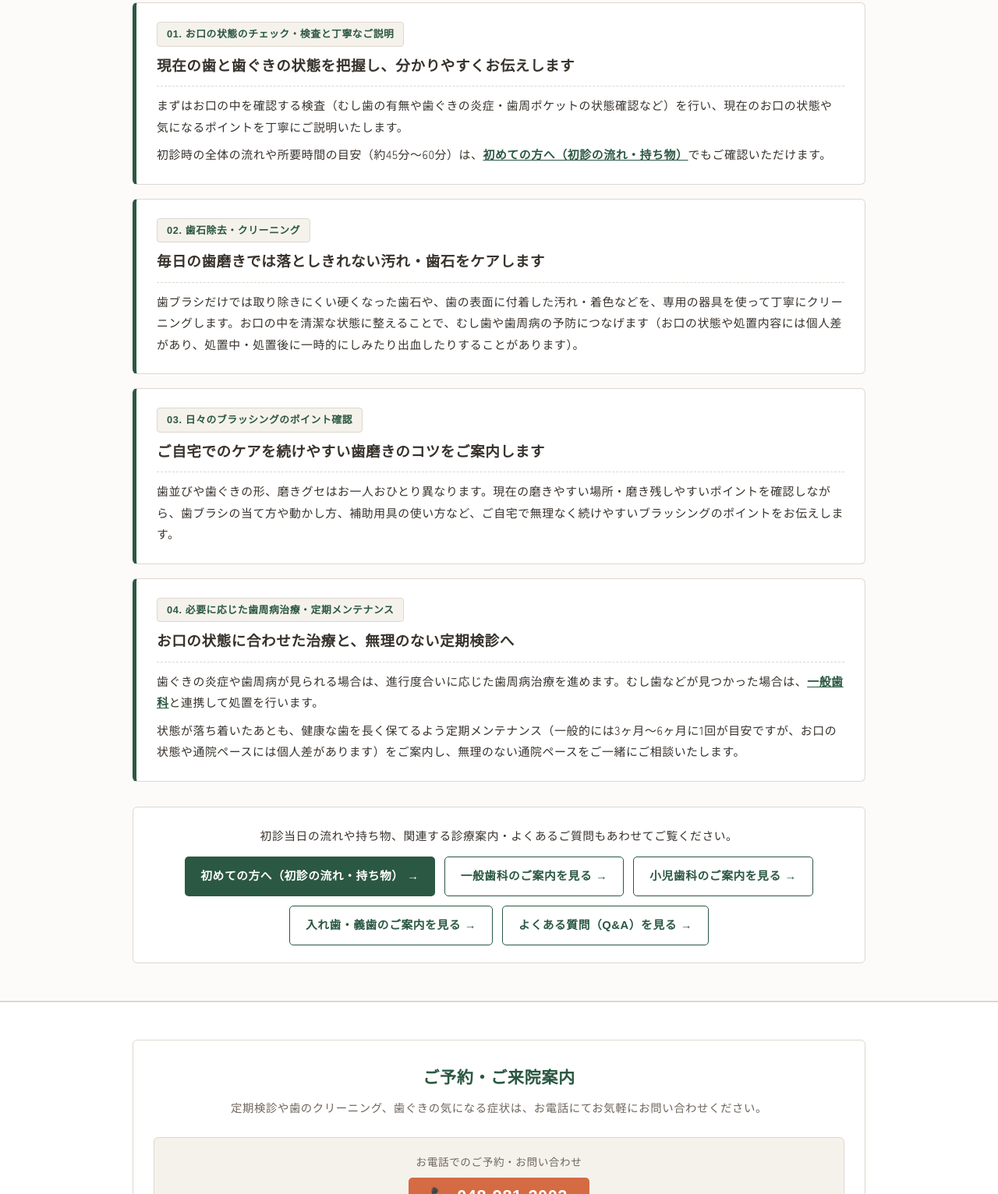
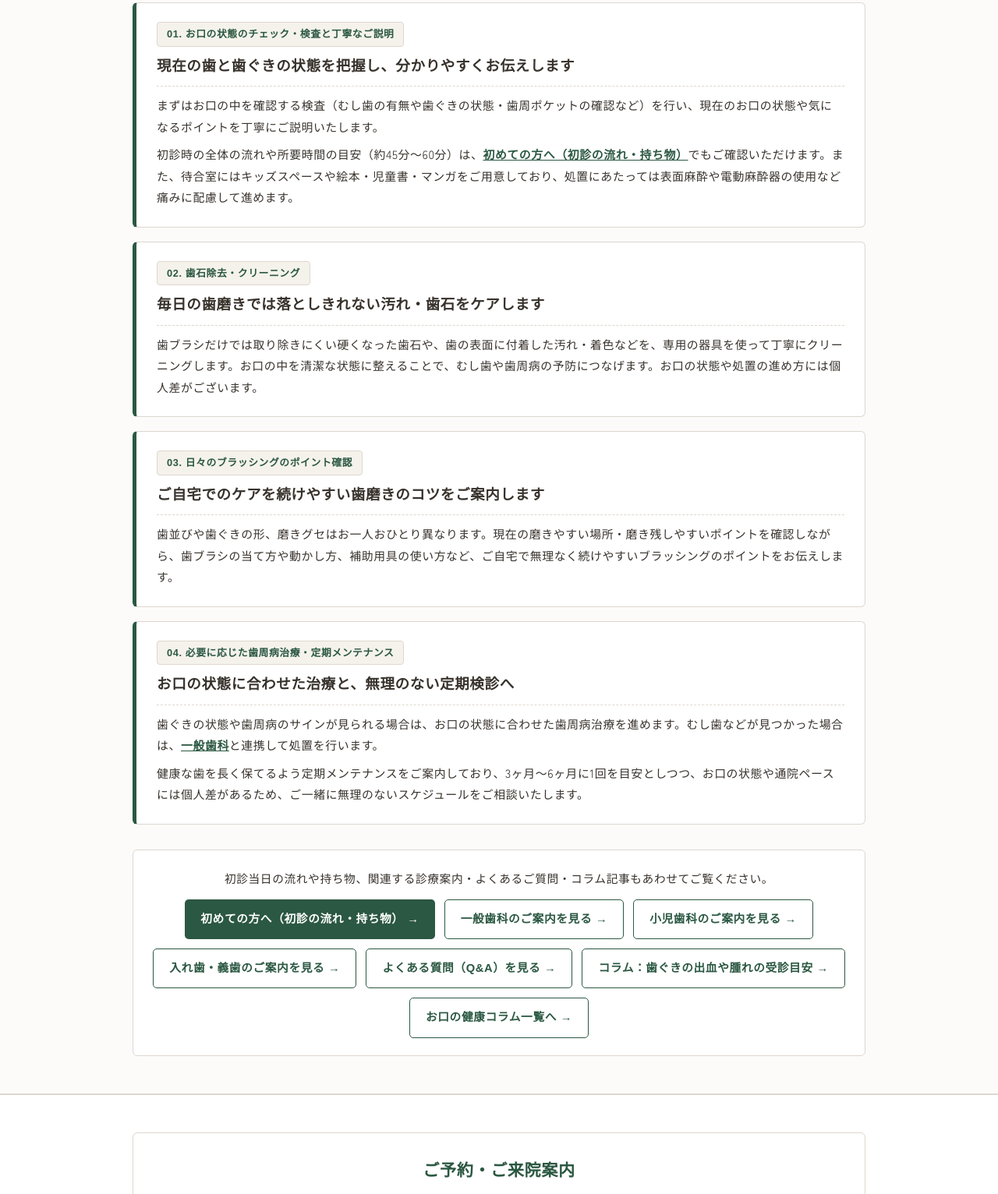
Before and after one commit to keyakishika/keyaki-dental, a plain HTML site: page preventive.html in a window 1280 px wide. Shown: the part 1111-2643 px from the top of the page at 78% size. Drawn offline with Linux system fonts and the light colour scheme; a web font is replaced by a local one.

Commit message:
Update preventive.html

```diff
--- a/preventive.html
+++ b/preventive.html
@@ -1006,7 +1006,7 @@ footer .copy {
             <span>歯ぐきの下がりや、歯のグラつき・噛みにくさが気になっている</span>
           </div>
         </div>
-        <p class="symptom-note">歯周病は自覚症状が乏しいまま進行することもあります。気になるサインがあるときや定期的な確認をご希望の際は、お電話（<a href="tel:0489812002" class="inline-text-link">048-981-2002</a>）にてご相談ください。</p>
+        <p class="symptom-note">歯ぐきの出血や腫れが見られたときの受診の目安については、関連コラム「<a href="column-01.html" class="inline-text-link">歯ぐきの出血や腫れが見られたときの受診の目安</a>」もご参考ください。お口の状態や歯ぐきのサインについて確認をご希望の際は、お電話（<a href="tel:0489812002" class="inline-text-link">048-981-2002</a>）にてご相談ください。</p>
       </div>
     </div>
   </section>
@@ -1024,15 +1024,15 @@ footer .copy {
         <article class="treatment-card">
           <span class="treatment-tag">01. お口の状態のチェック・検査と丁寧なご説明</span>
           <h3>現在の歯と歯ぐきの状態を把握し、分かりやすくお伝えします</h3>
-          <p>まずはお口の中を確認する検査（むし歯の有無や歯ぐきの炎症・歯周ポケットの状態確認など）を行い、現在のお口の状態や気になるポイントを丁寧にご説明いたします。</p>
-          <p>初診時の全体の流れや所要時間の目安（約45分〜60分）は、<a href="flow.html" class="inline-text-link">初めての方へ（初診の流れ・持ち物）</a>でもご確認いただけます。</p>
+          <p>まずはお口の中を確認する検査（むし歯の有無や歯ぐきの状態・歯周ポケットの確認など）を行い、現在のお口の状態や気になるポイントを丁寧にご説明いたします。</p>
+          <p>初診時の全体の流れや所要時間の目安（約45分〜60分）は、<a href="flow.html" class="inline-text-link">初めての方へ（初診の流れ・持ち物）</a>でもご確認いただけます。また、待合室にはキッズスペースや絵本・児童書・マンガをご用意しており、処置にあたっては表面麻酔や電動麻酔器の使用など痛みに配慮して進めます。</p>
         </article>
 
         <!-- 02 -->
         <article class="treatment-card">
           <span class="treatment-tag">02. 歯石除去・クリーニング</span>
           <h3>毎日の歯磨きでは落としきれない汚れ・歯石をケアします</h3>
-          <p>歯ブラシだけでは取り除きにくい硬くなった歯石や、歯の表面に付着した汚れ・着色などを、専用の器具を使って丁寧にクリーニングします。お口の中を清潔な状態に整えることで、むし歯や歯周病の予防につなげます（お口の状態や処置内容には個人差があり、処置中・処置後に一時的にしみたり出血したりすることがあります）。</p>
+          <p>歯ブラシだけでは取り除きにくい硬くなった歯石や、歯の表面に付着した汚れ・着色などを、専用の器具を使って丁寧にクリーニングします。お口の中を清潔な状態に整えることで、むし歯や歯周病の予防につなげます。お口の状態や処置の進め方には個人差がございます。</p>
         </article>
 
         <!-- 03 -->
@@ -1046,19 +1046,21 @@ footer .copy {
         <article class="treatment-card">
           <span class="treatment-tag">04. 必要に応じた歯周病治療・定期メンテナンス</span>
           <h3>お口の状態に合わせた治療と、無理のない定期検診へ</h3>
-          <p>歯ぐきの炎症や歯周病が見られる場合は、進行度合いに応じた歯周病治療を進めます。むし歯などが見つかった場合は、<a href="general.html" class="inline-text-link">一般歯科</a>と連携して処置を行います。</p>
-          <p>状態が落ち着いたあとも、健康な歯を長く保てるよう定期メンテナンス（一般的には3ヶ月〜6ヶ月に1回が目安ですが、お口の状態や通院ペースには個人差があります）をご案内し、無理のない通院ペースをご一緒にご相談いたします。</p>
+          <p>歯ぐきの状態や歯周病のサインが見られる場合は、お口の状態に合わせた歯周病治療を進めます。むし歯などが見つかった場合は、<a href="general.html" class="inline-text-link">一般歯科</a>と連携して処置を行います。</p>
+          <p>健康な歯を長く保てるよう定期メンテナンスをご案内しており、3ヶ月〜6ヶ月に1回を目安としつつ、お口の状態や通院ペースには個人差があるため、ご一緒に無理のないスケジュールをご相談いたします。</p>
         </article>
       </div>
 
       <div class="related-faq-box">
-        <p>初診当日の流れや持ち物、関連する診療案内・よくあるご質問もあわせてご覧ください。</p>
+        <p>初診当日の流れや持ち物、関連する診療案内・よくあるご質問・コラム記事もあわせてご覧ください。</p>
         <div class="related-links-group">
           <a href="flow.html" class="related-faq-btn">初めての方へ（初診の流れ・持ち物） →</a>
           <a href="general.html" class="related-faq-btn is-sub">一般歯科のご案内を見る →</a>
           <a href="kids.html" class="related-faq-btn is-sub">小児歯科のご案内を見る →</a>
           <a href="denture.html" class="related-faq-btn is-sub">入れ歯・義歯のご案内を見る →</a>
           <a href="faq.html#cat-treatment-cost" class="related-faq-btn is-sub">よくある質問（Q&amp;A）を見る →</a>
+          <a href="column-01.html" class="related-faq-btn is-sub">コラム：歯ぐきの出血や腫れの受診目安 →</a>
+          <a href="column.html" class="related-faq-btn is-sub">お口の健康コラム一覧へ →</a>
         </div>
       </div>
     </div>
```
